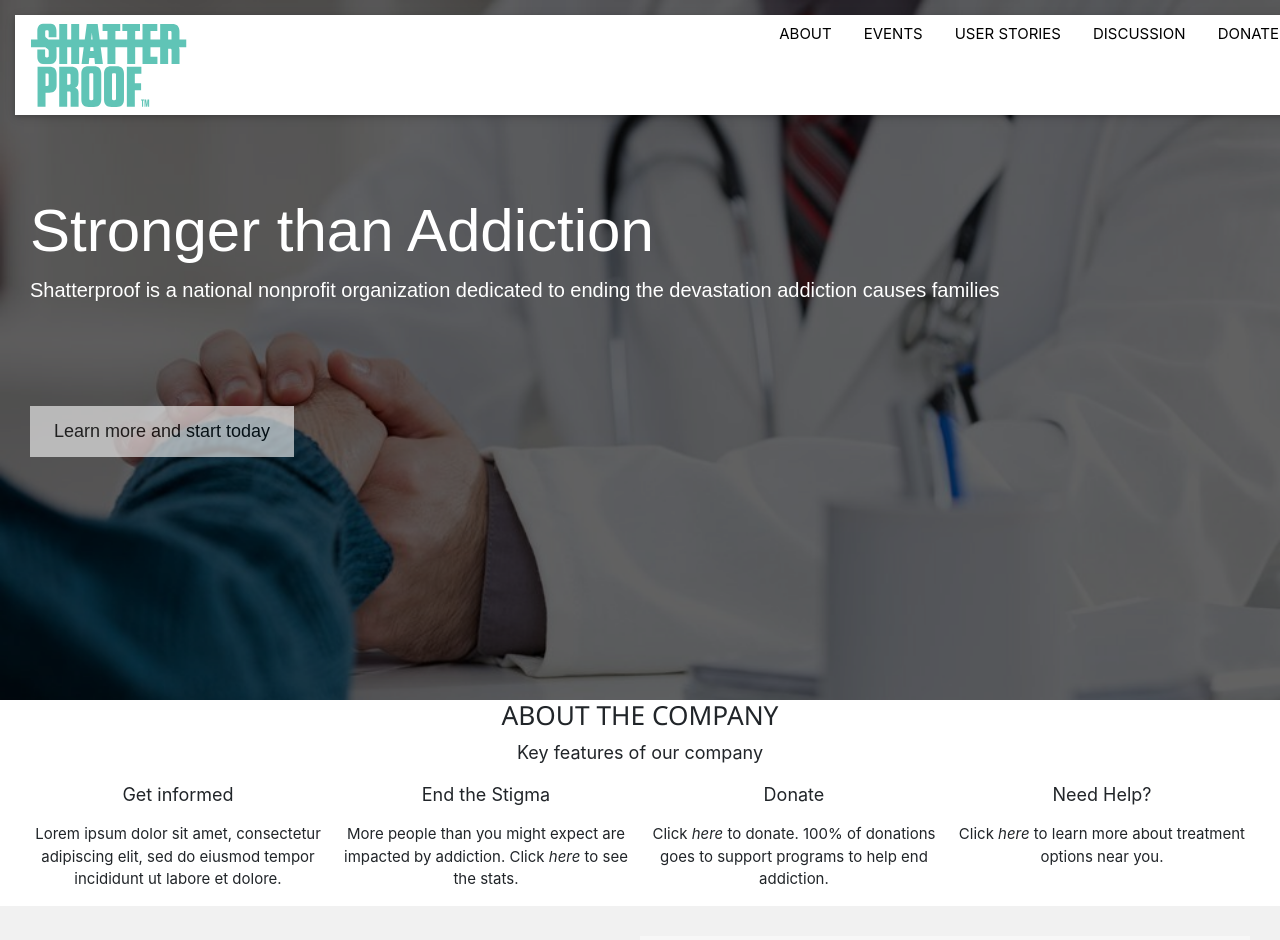
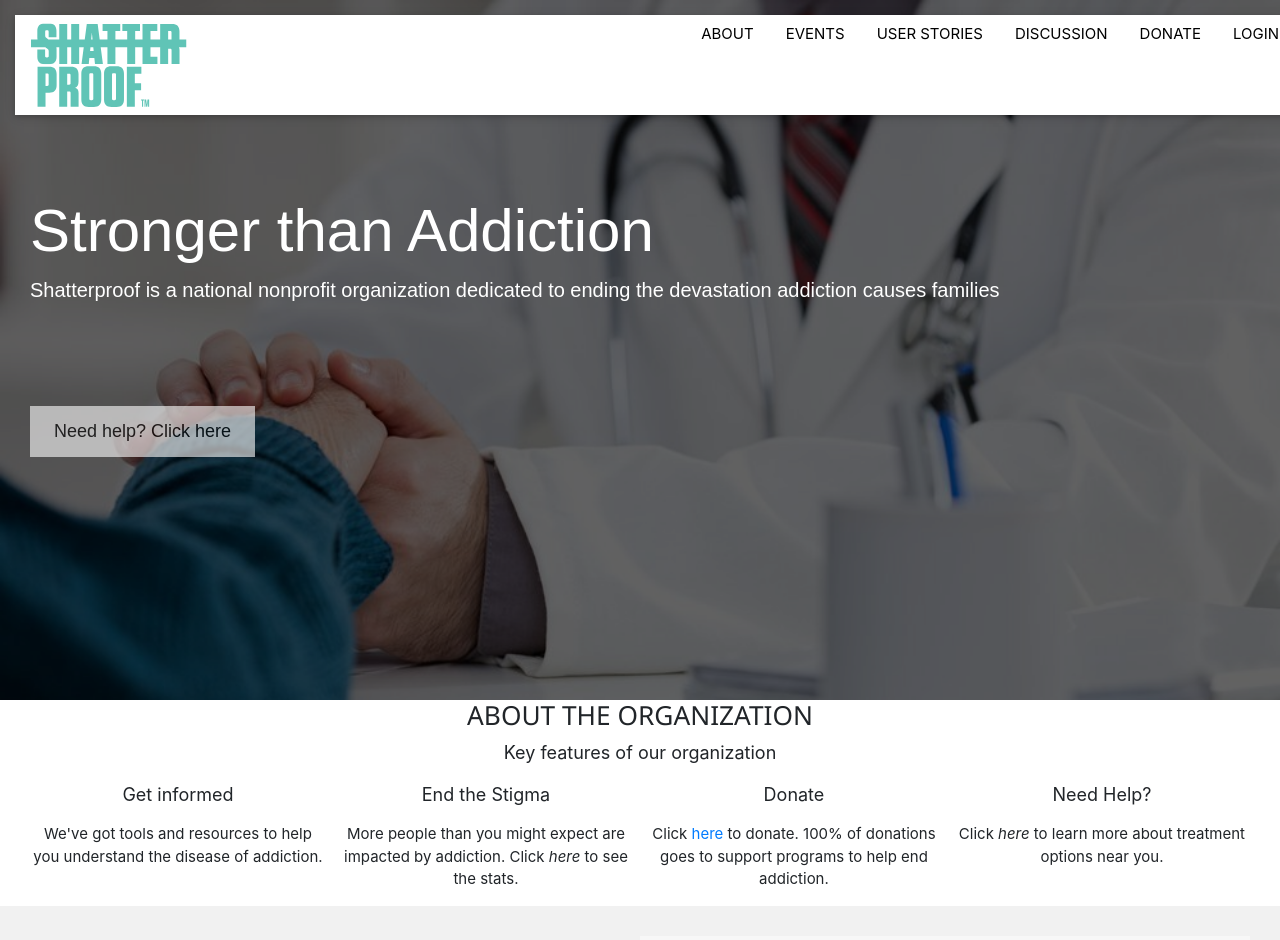
Before and after one commit to jerseycity19/team-12, a React (Create React App) app in the folder frontend/: page / in a window 1280 px wide. Shown: the top 940 px of the page. Built offline with nearby package versions, Linux system fonts and the light colour scheme.

Commit message:
dashboard

```diff
--- a/frontend/package.json
+++ b/frontend/package.json
@@ -9,11 +9,7 @@
     "react-dom": "^16.10.0",
     "react-router-dom": "5.1.1",
     "react-scripts": "3.1.2",
-<<<<<<< HEAD
     "survey-react": "^1.1.13"
-=======
-    "reactstrap": "^8.0.1"
->>>>>>> decff05434c8fd032425122dc16406a4a5e1c636
   },
   "scripts": {
     "start": "react-scripts start",
--- a/frontend/src/App.js
+++ b/frontend/src/App.js
@@ -5,6 +5,7 @@ import Navbar from "./Components/Navbar/Navbar";
 import Trackpage from "./Components/Trackpage/Trackpage";
 import Login from "./Components/Login/Login";
 import Survey from "./Components/Survey/Survey";
+import Dashboard from "./Components/Dashboard/Dashboard";
 import 'bootstrap/dist/css/bootstrap.min.css';
 
 import './App.css';
@@ -18,6 +19,7 @@ function App() {
           <Route exact path="/track" component={Trackpage} />
           <Route exact path="/Login" component={Login} />
           <Route exact path="/Survey" component={Survey} />
+          <Route exact path="/Dashboard" component={Dashboard} />
         </Router>
 
     </div>
--- /dev/null
+++ b/frontend/src/Components/Dashboard/Dashboard.jsx
@@ -0,0 +1,14 @@
+import React, { Component } from 'react'
+import './Dashboard.scss'
+
+class Dashboard extends Component{
+  render(){
+    return(
+      <div>
+        hello
+      </div>
+    )
+  }
+}
+
+export default Dashboard;
--- a/frontend/src/Components/Homepage/Homepage.jsx
+++ b/frontend/src/Components/Homepage/Homepage.jsx
@@ -7,16 +7,16 @@ class Homepage extends Component {
         <div className = "top-header">
           <h1>Stronger than Addiction</h1>
           <p>Shatterproof is a national nonprofit organization dedicated to ending the devastation addiction causes families</p>
-          <p><a href="#about" class="w3-button w3-white w3-padding-large w3-large w3-margin-top w3-opacity w3-hover-opacity-off">Learn more and start today</a></p>
+          <p><a href="#about" class="w3-button w3-white w3-padding-large w3-large w3-margin-top w3-opacity w3-hover-opacity-off">Need help? Click here</a></p>
         </div>
         <div class="w3-container" id="about">
-        <h3 class="w3-center">ABOUT THE COMPANY</h3>
-        <p class="w3-center w3-large">Key features of our company</p>
+        <h3 class="w3-center">ABOUT THE ORGANIZATION</h3>
+        <p class="w3-center w3-large">Key features of our organization</p>
         <div class="w3-row-padding w3-center" >
           <div class="w3-quarter">
             <i class="fa fa-desktop w3-margin-bottom w3-jumbo w3-center"></i>
             <p class="w3-large">Get informed</p>
-            <p>Lorem ipsum dolor sit amet, consectetur adipiscing elit, sed do eiusmod tempor incididunt ut labore et dolore.</p>
+            <p>We've got tools and resources to help you understand the disease of addiction. </p>
           </div>
           <div class="w3-quarter">
             <i class="fa fa-heart w3-margin-bottom w3-jumbo"></i>
@@ -26,7 +26,7 @@ class Homepage extends Component {
           <div class="w3-quarter">
             <i class="fa fa-diamond w3-margin-bottom w3-jumbo"></i>
             <p class="w3-large">Donate</p>
-            <p>Click <i>here</i> to donate. 100% of donations goes to support programs to help end addiction.</p>
+            <p>Click <a href="https://connect.clickandpledge.com/w/Form/4e21c330-0011-430e-a2c0-5400c4ba45d5">here</a> to donate. 100% of donations goes to support programs to help end addiction.</p>
           </div>
           <div class="w3-quarter">
             <i class="fa fa-cog w3-margin-bottom w3-jumbo"></i>
--- a/frontend/src/Components/Navbar/Navbar.jsx
+++ b/frontend/src/Components/Navbar/Navbar.jsx
@@ -27,6 +27,7 @@ class Navbar extends Component {
                   <a href="#work" class="w3-bar-item w3-button"><i class="fa fa-th"></i> USER STORIES</a>
                   <a href="#pricing" class="w3-bar-item w3-button"><i class="fa fa-usd"></i> DISCUSSION</a>
                   <a href="#contact" class="w3-bar-item w3-button"><i class="fa fa-envelope"></i> DONATE</a>
+                  <a href="/Login" class="w3-bar-item w3-button"><i class="fa fa-envelope"></i> LOGIN</a>
           </div>
         </div>
       </div>
```
Also changed, not shown: frontend/src/Components/Dashboard/Dashboard.scss (added).
